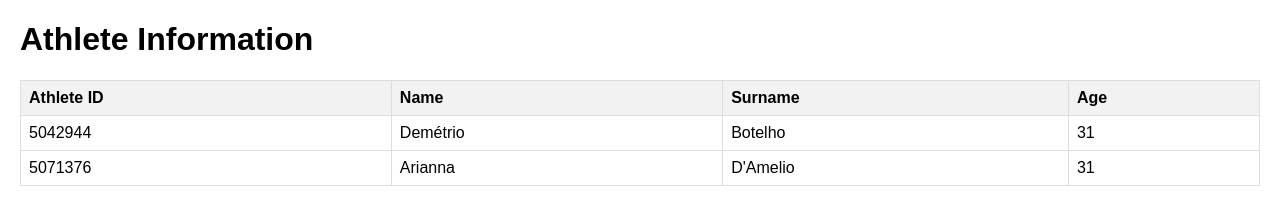
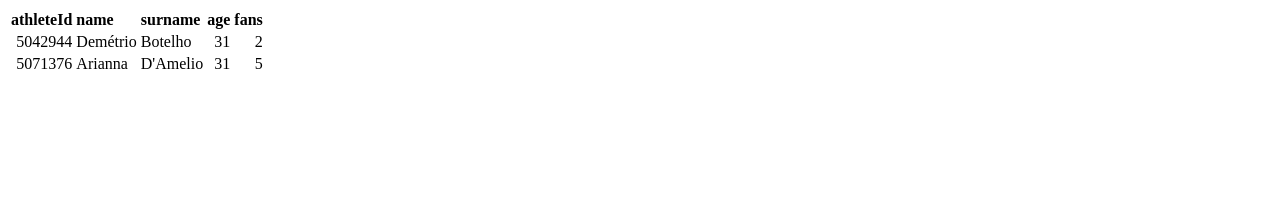
Before and after one commit to kranke-git/maxi, a plain HTML site: page docs/index.html in a window 1280 px wide. Drawn offline with Linux system fonts and the light colour scheme.

Commit message:
modified index.html with R output

```diff
--- a/docs/index.html
+++ b/docs/index.html
@@ -1,56 +1,27 @@
-<!DOCTYPE html>
-<html lang="en">
-<head>
-  <meta charset="UTF-8">
-  <meta name="viewport" content="width=device-width, initial-scale=1.0">
-  <title>Athlete Information</title>
-  <style>
-    body {
-      font-family: Arial, sans-serif;
-      margin: 20px;
-    }
-    table {
-      width: 100%;
-      border-collapse: collapse;
-    }
-    th, td {
-      border: 1px solid #ddd;
-      padding: 8px;
-      text-align: left;
-    }
-    th {
-      background-color: #f2f2f2;
-    }
-  </style>
-</head>
-<body>
-
-  <h1>Athlete Information</h1>
-
-  <table>
+<table class="table table-striped">
  <thead>
   <tr>
-        <th>Athlete ID</th>
-        <th>Name</th>
-        <th>Surname</th>
-        <th>Age</th>
+   <th style="text-align:right;"> athleteId </th>
+   <th style="text-align:left;"> name </th>
+   <th style="text-align:left;"> surname </th>
+   <th style="text-align:right;"> age </th>
+   <th style="text-align:right;"> fans </th>
   </tr>
  </thead>
  <tbody>
   <tr>
-        <td>5042944</td>
-        <td>Demétrio</td>
-        <td>Botelho</td>
-        <td>31</td>
+   <td style="text-align:right;"> 5042944 </td>
+   <td style="text-align:left;"> Demétrio </td>
+   <td style="text-align:left;"> Botelho </td>
+   <td style="text-align:right;"> 31 </td>
+   <td style="text-align:right;"> 2 </td>
   </tr>
   <tr>
-        <td>5071376</td>
-        <td>Arianna</td>
-        <td>D'Amelio</td>
-        <td>31</td>
+   <td style="text-align:right;"> 5071376 </td>
+   <td style="text-align:left;"> Arianna </td>
+   <td style="text-align:left;"> D'Amelio </td>
+   <td style="text-align:right;"> 31 </td>
+   <td style="text-align:right;"> 5 </td>
   </tr>
  </tbody>
 </table>
-
-</body>
-</html>
```
Lines whose indentation alone changed are shown as unchanged.
